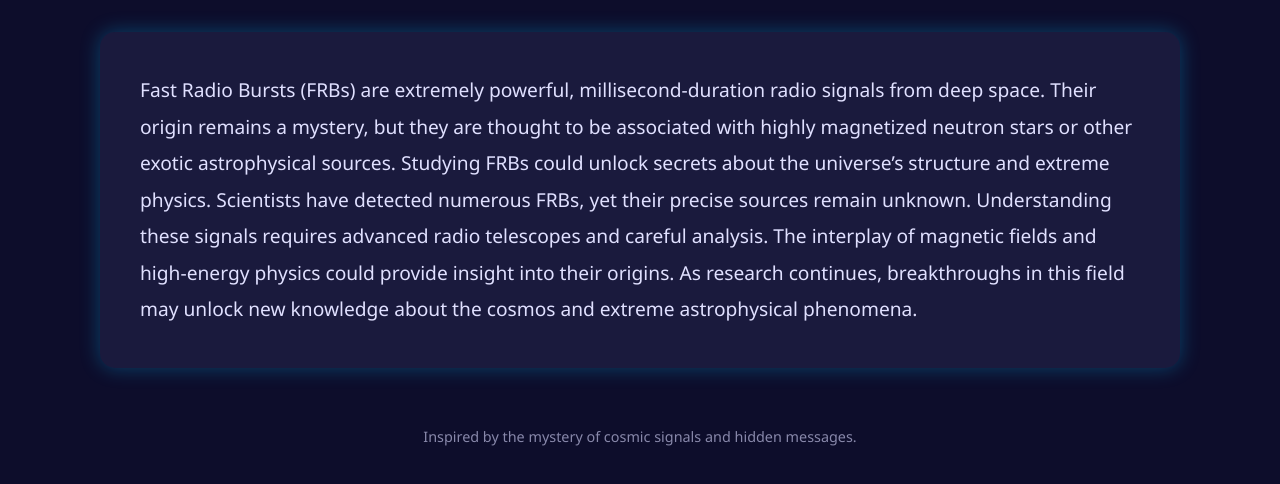
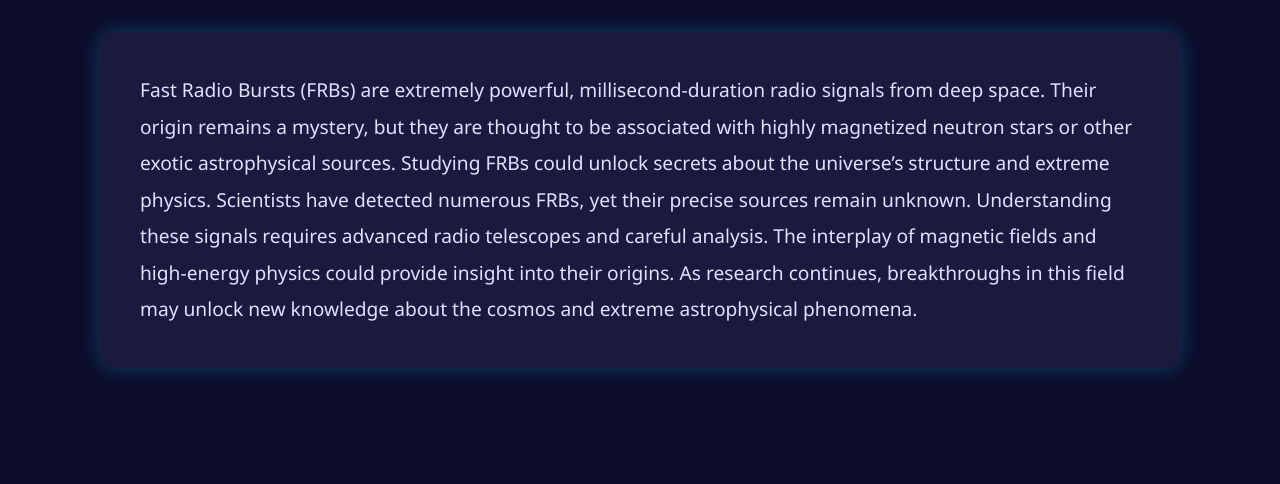
Before and after one commit to morgan-morehouse/fast-radio-bursts, a plain HTML site: page index.html in a window 1280 px wide. Shown: the part 140-624 px from the top of the page. Drawn offline with Linux system fonts and the light colour scheme.

Commit message:
Update index.html

```diff
--- a/index.html
+++ b/index.html
@@ -69,10 +69,6 @@
     new knowledge about the cosmos and extreme astrophysical phenomena.
   </p>
 
-  <footer>
-    Inspired by the mystery of cosmic signals and hidden messages.
-  </footer>
-
   <script>
     document.addEventListener("DOMContentLoaded", function () {
       const secretMessage = "verysecretmessage";
```
